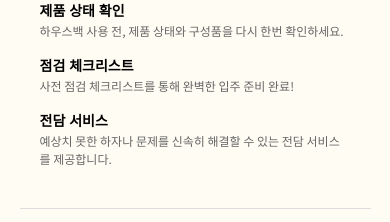
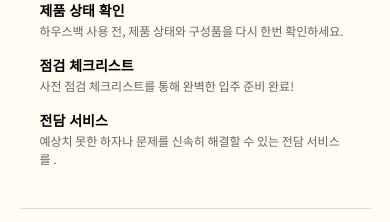
Before and after one commit to Alizarbukhari/Modney-Pet-main, a Next.js app: page /main in a window 390 px wide. Shown: the part 2220-2442 px from the top of the page. Built offline with nearby package versions, Linux system fonts and the light colour scheme; a web font is replaced by a local one; what @radix-ui/themes would draw is missing.

Commit message:
some changes

```diff
--- a/components/Footer2.jsx
+++ b/components/Footer2.jsx
@@ -13,7 +13,7 @@ export default function Footer2() {
 
         {/* Contact Info */}
         <div className="space-y-2  text-[9px] md:text-[15px] items-start  text-gray-300 mb-1">
-          <p className="md:flex space-x-[15px] md:space-x-2 items-start  ">
+          <h1 className="md:flex space-x-[15px] md:space-x-2 items-start  ">
             <span>대표 이다영</span>
             <span className="inline">|</span>
             <span>사업자번호 343-13-00886</span>
@@ -23,24 +23,24 @@ export default function Footer2() {
             <span className="items-start hidden md:block">이메일 manduuu_@naver.com</span>
 
 
-          </p>
-          <p className="md:flex  md:items-start   ">
-            <p className="md:hidden space-x-1">
+          </h1>
+          <h1 className="md:flex  md:items-start   ">
+            <h1 className="md:hidden space-x-1">
             <span className="items-start md:hidden ">이메일 manduuu_@naver.com</span>
             <span className="inline md:hidden">|</span>
             <span> 통신판매번호 2022-경기부천-2782 <a href="https://modneypet.com/index.html#none" className="underline">[사업자정보확인]</a> </span>
 
-            </p>
+            </h1>
 
 
-             <p className="space-x-3 hidden md:block"><span> 통신판매번호 2022-경기부천-2782 <a href="https://modneypet.com/index.html#none" className="underline">[사업자정보확인]</a> </span>
+             <h1 className="space-x-3 hidden md:block"><span> 통신판매번호 2022-경기부천-2782 <a href="https://modneypet.com/index.html#none" className="underline">[사업자정보확인]</a> </span>
             <span className="hidden md:inline ">|</span>
             <span className=""> 14786 경기도 부천시 양지로 237 (옥길동) 광장프런티어벤처5차지식산업센터 930호</span>
-</p>
+</h1>
 
-          </p>
-          <p className = "md:hidden "><span className="top-3"> 14786 경기도 부천시 양지로 237 (옥길동) 광장프런티어벤처5차지식산업센터 930호</span>
-          </p>
+          </h1>
+          <h1 className = "md:hidden "><span className="top-3"> 14786 경기도 부천시 양지로 237 (옥길동) 광장프런티어벤처5차지식산업센터 930호</span>
+          </h1>
 
 
         </div>
--- a/components/body/body2.jsx
+++ b/components/body/body2.jsx
@@ -12,7 +12,7 @@ export default function Body2() {
     T2:"점검 체크리스트",
     p2:"사전 점검 체크리스트를 통해 완벽한 입주 준비 완료! ",
     T3:"전담 서비스",
-    p3:"예상치 못한 하자나 문제를 신속히 해결할 수 있는 전담 서비스를 제공합니다.",
+    p3:"예상치 못한 하자나 문제를 신속히 해결할 수 있는 전담 서비스를 .",
 
   },
   {
@@ -42,7 +42,7 @@ export default function Body2() {
     T2:"점검 체크리스트",
     p2:"사전 점검 체크리스트를 통해 완벽한 입주 준비 완료! ",
     T3:"전담 서비스",
-    p3:"예상치 못한 하자나 문제를 신속히 해결할 수 있는 전담 서비스를 제공합니다.",
+    p3:"예상치 못한 하자나 문제를 신속히 해결할 수 있는 전담 서비스를 .",
 
   }]
   return (
--- a/components/page/Login.jsx
+++ b/components/page/Login.jsx
@@ -84,7 +84,7 @@ function  Login({ setIsValid }) {
             <div className="relative">
             <input
   placeholder="아이디를 입력하세요"
-  className="user-input h-12 text-lg bg-transparent border-b-2 border-t-0 border-x-0 rounded-none focus-visible:ring-0 focus-visible:border-primary"
+  className="user-input pr-10 h-12 text-lg bg-transparent focus:bg-transparent border-b-2  rounded-none "
   id="아이디"
   type="text"
   onChange={(e) => {
@@ -92,7 +92,7 @@ function  Login({ setIsValid }) {
   }}
 />
               {user_info.user_id ? (
-                <Check className="absolute right-3 top-1/2 -translate-y-1/2 w-5 h-5 text-gray-700 transition-opacity duration-500 opacity-100 bg-white rounded-full" />
+                <Check className="absolute right-3 top-1/2  -translate-y-1/2 w-5 h-5 text-gray-700 transition-opacity duration-500 opacity-100 bg-white rounded-full" />
               ) : (
                 <Circle className="absolute right-3 top-1/2 -translate-y-1/2 w-5 h-5 text-white transition-opacity duration-500 opacity-100" />
               )}
```
